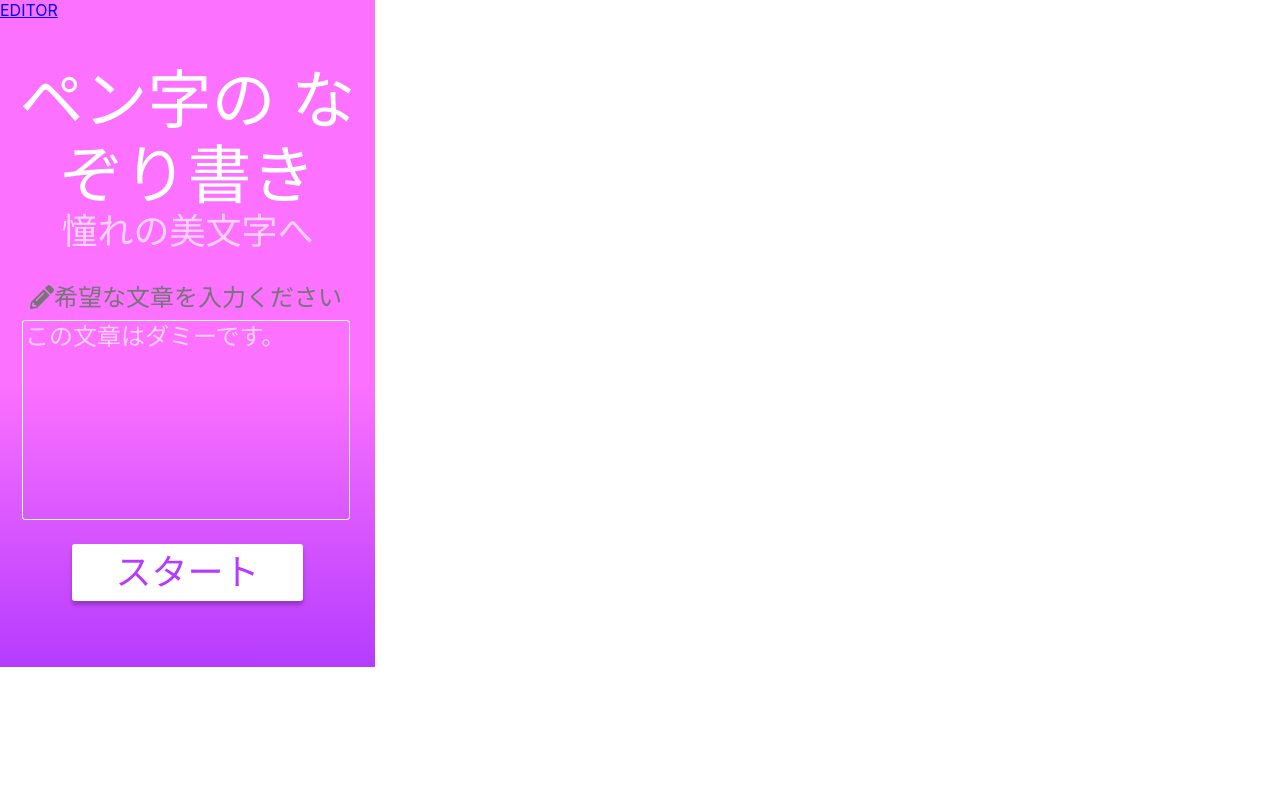
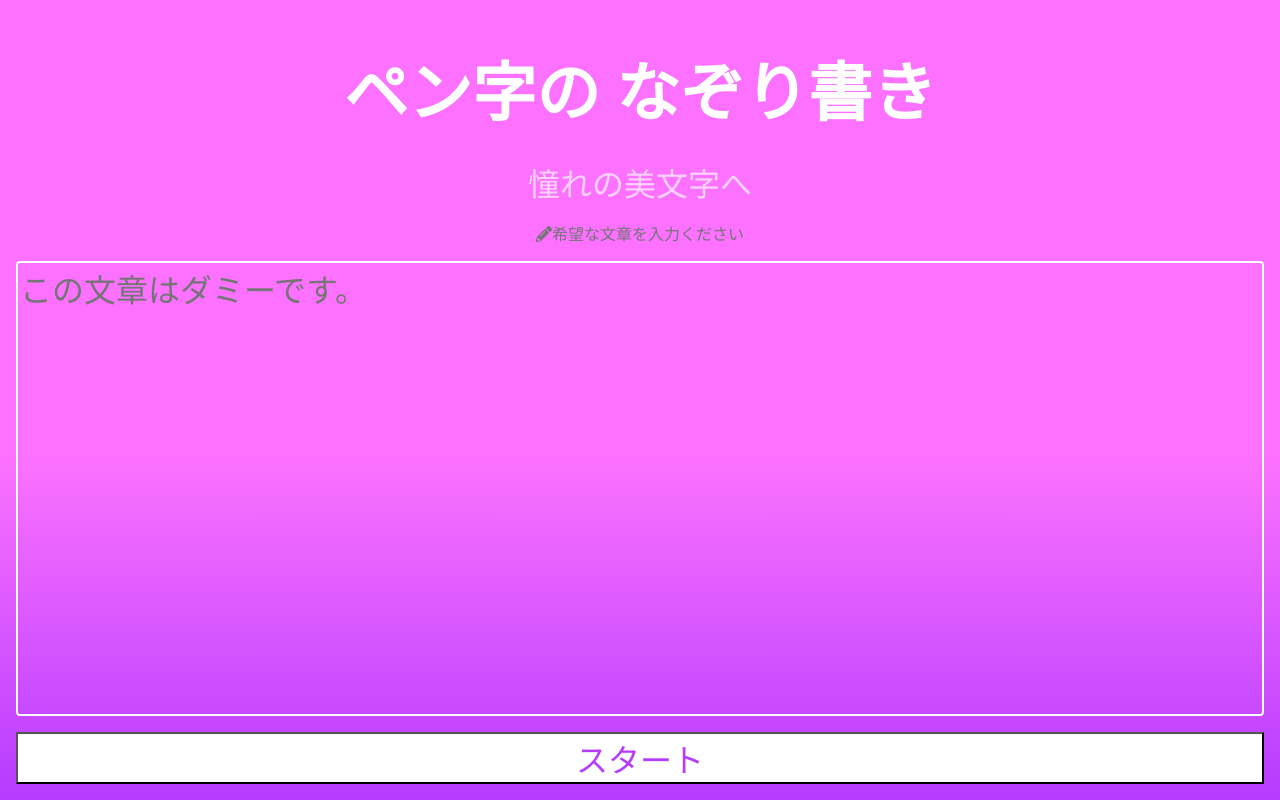
Before and after one commit to maladr0it/tracer, a React (Create React App) app: page / in a window 1280 px wide. Built offline with nearby package versions, Linux system fonts and the light colour scheme.

Commit message:
add basic camera route

```diff
--- a/public/index.html
+++ b/public/index.html
@@ -3,38 +3,17 @@
   <head>
     <meta charset="utf-8" />
     <link rel="shortcut icon" href="%PUBLIC_URL%/favicon.ico" />
-    <link href="https://fonts.googleapis.com/css?family=Roboto&display=swap" rel="stylesheet">
-    <script src="https://kit.fontawesome.com/2e9ccac67f.js"></script>
+    <link
+      href="https://fonts.googleapis.com/css?family=Roboto&display=swap"
+      rel="stylesheet"
+    />
     <meta name="viewport" content="width=device-width, initial-scale=1" />
     <meta name="theme-color" content="#000000" />
-    <!--
-      manifest.json provides metadata used when your web app is installed on a
-      user's mobile device or desktop. See https://developers.google.com/web/fundamentals/web-app-manifest/
-    -->
     <link rel="manifest" href="%PUBLIC_URL%/manifest.json" />
-    <!--
-      Notice the use of %PUBLIC_URL% in the tags above.
-      It will be replaced with the URL of the `public` folder during the build.
-      Only files inside the `public` folder can be referenced from the HTML.
-
-      Unlike "/favicon.ico" or "favicon.ico", "%PUBLIC_URL%/favicon.ico" will
-      work correctly both with client-side routing and a non-root public URL.
-      Learn how to configure a non-root public URL by running `npm run build`.
-    -->
-    <title>React App</title>
+    <title>Tracer</title>
   </head>
   <body>
     <noscript>You need to enable JavaScript to run this app.</noscript>
     <div id="root"></div>
-    <!--
-      This HTML file is a template.
-      If you open it directly in the browser, you will see an empty page.
-
-      You can add webfonts, meta tags, or analytics to this file.
-      The build step will place the bundled scripts into the <body> tag.
-
-      To begin the development, run `npm start` or `yarn start`.
-      To create a production bundle, use `npm run build` or `yarn build`.
-    -->
   </body>
 </html>
--- /dev/null
+++ b/src/App.css
@@ -0,0 +1,6 @@
+.App {
+  position: fixed;
+  height: 100%;
+  width: 100%;
+  background-color: red;
+}
--- a/src/App.js
+++ b/src/App.js
@@ -2,18 +2,24 @@ import React from "react";
 
 import { BrowserRouter as Router, Route } from "react-router-dom";
 
-import Home from "./views/Home";
-import TextEditor from "./views/TextEditor";
-import Camera from "./views/Camera";
+import "./App.css";
+import { Home } from "./views/Home";
+import { TextEditor } from "./views/TextEditor";
+import { Camera } from "./views/Camera";
+import { ImageContextProvider } from "./ImageContext/ImageContext";
 
-function App() {
+const App = () => {
   return (
-    <Router>
-      <Route path="/" exact component={Home} />
-      <Route path="/editor" component={TextEditor} />
-      <Route path="/camera" component={Camera} />
-    </Router>
+    <div className="App">
+      <Router>
+        <ImageContextProvider>
+          <Route path="/" exact component={Home} />
+          <Route path="/editor" component={TextEditor} />
+          <Route path="/camera" component={Camera} />
+        </ImageContextProvider>
+      </Router>
+    </div>
   );
-}
+};
 
 export default App;
--- /dev/null
+++ b/src/ImageContext/ImageContext.jsx
@@ -0,0 +1,25 @@
+import React, { createContext, useReducer, useMemo, useContext } from "react";
+
+import { reducer, initialState } from "./reducer";
+
+const ImageContext = createContext();
+
+export const ImageContextProvider = ({ children }) => {
+  const [state, dispatch] = useReducer(reducer, initialState);
+
+  return (
+    <ImageContext.Provider value={{ state, dispatch }}>
+      {children}
+    </ImageContext.Provider>
+  );
+};
+
+export const useImageContext = () => {
+  const context = useContext(ImageContext);
+  if (context === undefined) {
+    throw new Error(
+      "useImageContext must be used within an ImageContext component"
+    );
+  }
+  return context;
+};
--- /dev/null
+++ b/src/ImageContext/reducer.js
@@ -0,0 +1,29 @@
+export const initialState = {
+  text: "",
+  width: 200,
+  height: 200,
+  fontSize: 30,
+  imageURL: null
+};
+
+export const reducer = (state, action) => {
+  switch (action.type) {
+    case "TEXT_UPDATED": {
+      const { text } = action;
+      return {
+        ...state,
+        text
+      };
+    }
+    case "IMAGE_UPDATED": {
+      const { imageURL } = action;
+      return {
+        ...state,
+        imageURL
+      };
+    }
+
+    default:
+      return state;
+  }
+};
--- a/src/components/TextCanvas.jsx
+++ b/src/components/TextCanvas.jsx
@@ -1,21 +1,25 @@
 import React, { useEffect, useRef } from "react";
 import { Stage, Layer, Text, Rect } from "react-konva";
+
+import { useImageContext } from "../ImageContext/ImageContext";
 
 const BORDER_WIDTH = 4;
 const TEXT_MARGIN = 10;
 
-export const TextCanvas = ({ text, fontSize, width, height, onUpdate }) => {
+export const TextCanvas = () => {
   const stageRef = useRef(null);
+  const { state, dispatch } = useImageContext();
+  const { text, fontSize, width, height, onUpdate } = state;
 
   useEffect(() => {
-    const output = stageRef.current.getStage().toDataURL();
-    onUpdate(output);
-  }, [text, fontSize, width, height, onUpdate]);
+    const imageURL = stageRef.current.getStage().toDataURL();
+    dispatch({ type: "IMAGE_UPDATED", imageURL });
+  }, [text, fontSize, width, height, dispatch]);
 
   return (
     <Stage
       ref={stageRef}
-      style={{ display: "none" }}
+      // style={{ display: "none" }}
       width={width}
       height={height}
     >
--- a/src/index.css
+++ b/src/index.css
@@ -1,13 +1,12 @@
+* {
+  box-sizing: border-box;
+}
+
+html {
+  font-size: 16px;
+}
+
 body {
   margin: 0;
-  font-family: -apple-system, BlinkMacSystemFont, "Segoe UI", "Roboto", "Oxygen",
-    "Ubuntu", "Cantarell", "Fira Sans", "Droid Sans", "Helvetica Neue",
-    sans-serif;
-  -webkit-font-smoothing: antialiased;
-  -moz-osx-font-smoothing: grayscale;
+  font-family: Roboto;
 }
-
-code {
-  font-family: source-code-pro, Menlo, Monaco, Consolas, "Courier New",
-    monospace;
-}
--- /dev/null
+++ b/src/views/Camera.css
@@ -0,0 +1,11 @@
+.Camera {
+  height: 100%;
+  display: flex;
+  flex-direction: column;
+  background-color: pink;
+}
+
+.Camera-viewport {
+  flex: 1;
+  background-color: grey;
+}
--- a/src/views/Camera.jsx
+++ b/src/views/Camera.jsx
@@ -0,0 +1,29 @@
+// MOCK camera to test output
+
+// first, let's render the text
+
+import React from "react";
+
+import "./Camera.css";
+import { TextCanvas } from "../components/TextCanvas";
+import { useImageContext } from "../ImageContext/ImageContext";
+
+export const Camera = () => {
+  const { state: imageProperties, dispatch } = useImageContext();
+  // const { text, width, height, fontSize } = state;
+
+  console.log(imageProperties);
+
+  return (
+    <div className="Camera">
+      <h1>THIS IS THE CAMERA</h1>
+      <div className="Camera-viewport">
+        <TextCanvas
+        // onUpdate={url => dispatch({ type: "IMAGE_UPDATED", imageURL: url })}
+        />
+      </div>
+      <div>CONTROLS</div>
+      <div>NAV_BAR</div>
+    </div>
+  );
+};
--- a/src/views/Home.css
+++ b/src/views/Home.css
@@ -1,110 +1,50 @@
-.homeContent {
-    position: relative;
-    width: 375px;
-    height: 667px;
-
-    background: linear-gradient(180deg, #FC71FF 57.29%, #B53CFF 100%), #FFB240;
+.Home {
+  height: 100%;
+  display: flex;
+  flex-direction: column;
+  padding: 1rem;
+  background: linear-gradient(180deg, #fc71ff 57.29%, #b53cff 100%);
 }
 
-.title {
-    position: absolute;
-    width: 351px;
-    height: 126px;
-    left: 12px;
-    top: 0px;
-
-    font-family: Roboto;
-    font-style: normal;
-    font-size: 64px;
-    line-height: 75px;
-    text-align: center;
-
-    color: #FFFFFF;
+.Home-title {
+  text-align: center;
+  font-size: 4rem;
+  margin: 0.4em 0;
+  color: #fff;
 }
 
-.tagline {
-    position: absolute;
-    width: 265px;
-    height: 50px;
-    left: 55px;
-    top: 175px;
-
-    font-family: Roboto;
-    font-style: normal;
-    font-weight: normal;
-    font-size: 36px;
-    line-height: 42px;
-    text-align: center;
-
-    color: #FED2FF;
+.Home-tagline {
+  text-align: center;
+  font-size: 2rem;
+  color: #fed2ff;
+  margin: 0;
 }
 
-.startButton {
-    position: absolute;
-    width: 231px;
-    height: 57px;
-    left: 72px;
-    top: 544px;
-
-    background: #FFFFFF;
-    border: 3px solid #FFFFFF;
-    box-sizing: border-box;
-    box-shadow: 0px 4px 4px rgba(0, 0, 0, 0.25);
-    border-radius: 3px;
-
-    font-family: Roboto;
-    font-style: normal;
-    font-weight: normal;
-    font-size: 36px;
-    line-height: 42px;
-    text-align: center;
-
-    color: #B53CFF;
+.Home-formTagline {
+  font-size: 1rem;
+  text-align: center;
+  color: #757575;
 }
 
-.inputTagline {
-    position: absolute;
-    /* width: 294px; */
-    height: 59px;
-    left: 30px;
-    top: 260px;
-
-    font-family: Roboto;
-    font-style: normal;
-    font-weight: normal;
-    font-size: 24px;
-    line-height: 28px;
-    text-align: center;
-    wrap: none;
-
-    color: #757575;
+.Home-form {
+  flex: 1;
+  display: flex;
+  flex-direction: column;
 }
 
-textarea {
-    position: absolute;
-    width: 328px;
-    height: 200px;
-    top: 320px;
-    left: 22px;
-
-    font-family: Roboto;
-    font-style: normal;
-    font-weight: normal;
-    font-size: 24px;
-    line-height: 28px;
-
-    /* color: #757575; */
-    color: #FFFFFF;
-    /* background: #FFFFFF; */
-    background: none;
-    /* border: 1px solid #AAA9A9; */
-    border: 1px solid #FFFFFF;
-    box-sizing: border-box;
-    border-radius: 3px;
-
-    resize: none;
+.Home-textarea {
+  flex: 1;
+  margin-bottom: 1rem;
+  font-size: 2rem;
+  border: 2px solid #fff;
+  border-radius: 4px;
+  background: none;
+  font-family: Roboto;
+  resize: none;
 }
 
-textarea::placeholder {
-    color: #FED2FF;
+.Home-startButton {
+  font-size: 2rem;
+  background-color: #fff;
+  color: #b53cff;
 }
--- a/src/views/Home.jsx
+++ b/src/views/Home.jsx
@@ -1,31 +1,37 @@
-import React from "react";
-import { Link } from "react-router-dom";
-
-import "./Home.css";
-
+import React, { useState } from "react";
 import { FontAwesomeIcon } from "@fortawesome/react-fontawesome";
 import { faPencilAlt } from "@fortawesome/free-solid-svg-icons";
 
-export default class Home extends React.Component {
-  render() {
+import "./Home.css";
+import { useImageContext } from "../ImageContext/ImageContext";
+
+export const Home = ({ history }) => {
+  const [value, setValue] = useState(null);
+  const { state, dispatch } = useImageContext();
+
+  const handleSubmit = () => {
+    history.push("/camera");
+    dispatch({ type: "TEXT_UPDATED", text: value === null ? "" : value });
+  };
+
   return (
-      <div className="homeContent">
-        <p className="title">ペン字の なぞり書き</p>
-        <p className="tagline">憧れの美文字へ</p>
-        <p className="inputTagline">
+    <div className="Home">
+      <h1 className="Home-title">ペン字の なぞり書き</h1>
+      <p className="Home-tagline">憧れの美文字へ</p>
+      <p className="Home-formTagline">
         <FontAwesomeIcon icon={faPencilAlt} />
         希望な文章を入力ください
       </p>
+      <form className="Home-form" onSubmit={handleSubmit}>
         <textarea
+          className="Home-textarea"
           type="text"
-          rows="10"
-          wrap="hard"
+          value={value === null ? state.text : value}
+          onChange={e => setValue(e.target.value)}
           placeholder="この文章はダミーです。"
         />
-        <button className="startButton">スタート</button>
-
-        <Link to="/editor">EDITOR</Link>
+        <button className="Home-startButton">スタート</button>
+      </form>
     </div>
   );
-  }
-}
+};
```
Lines whose indentation alone changed are shown as unchanged.
